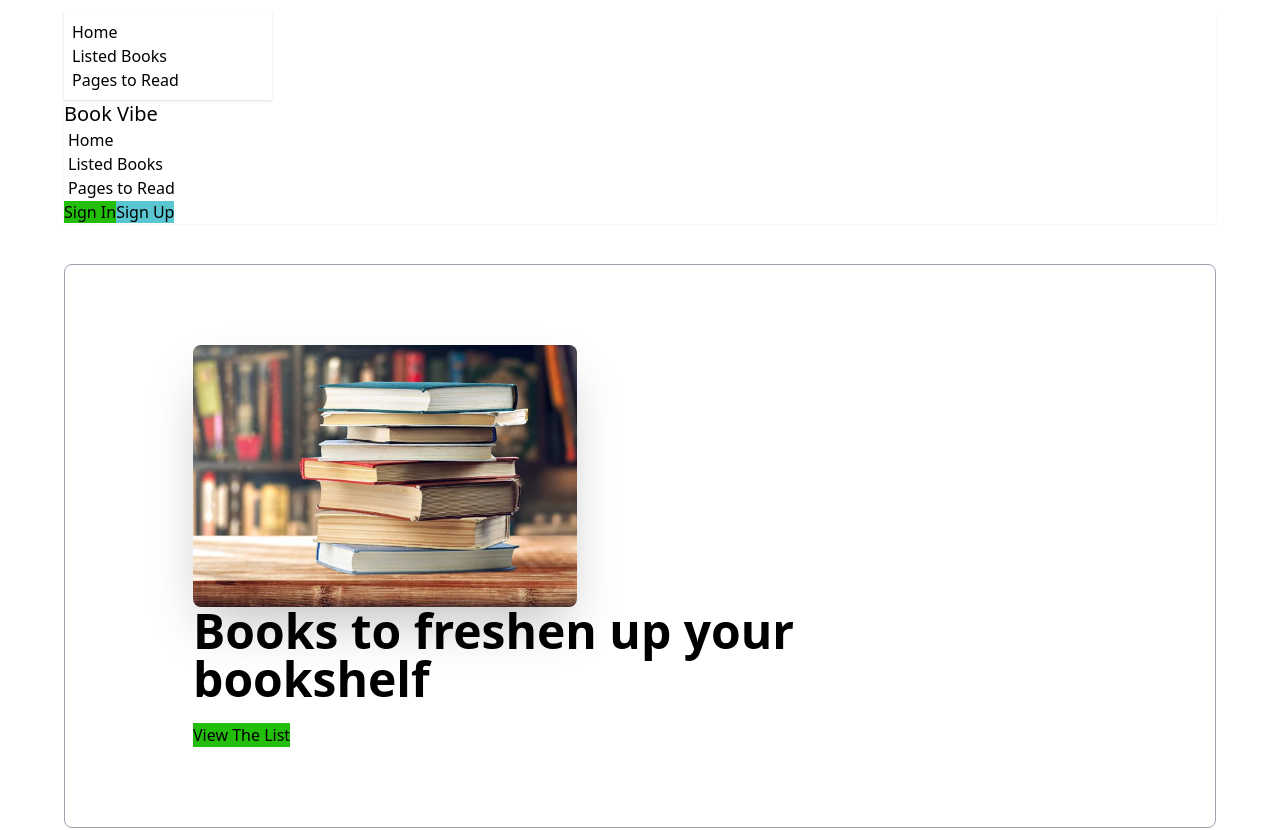
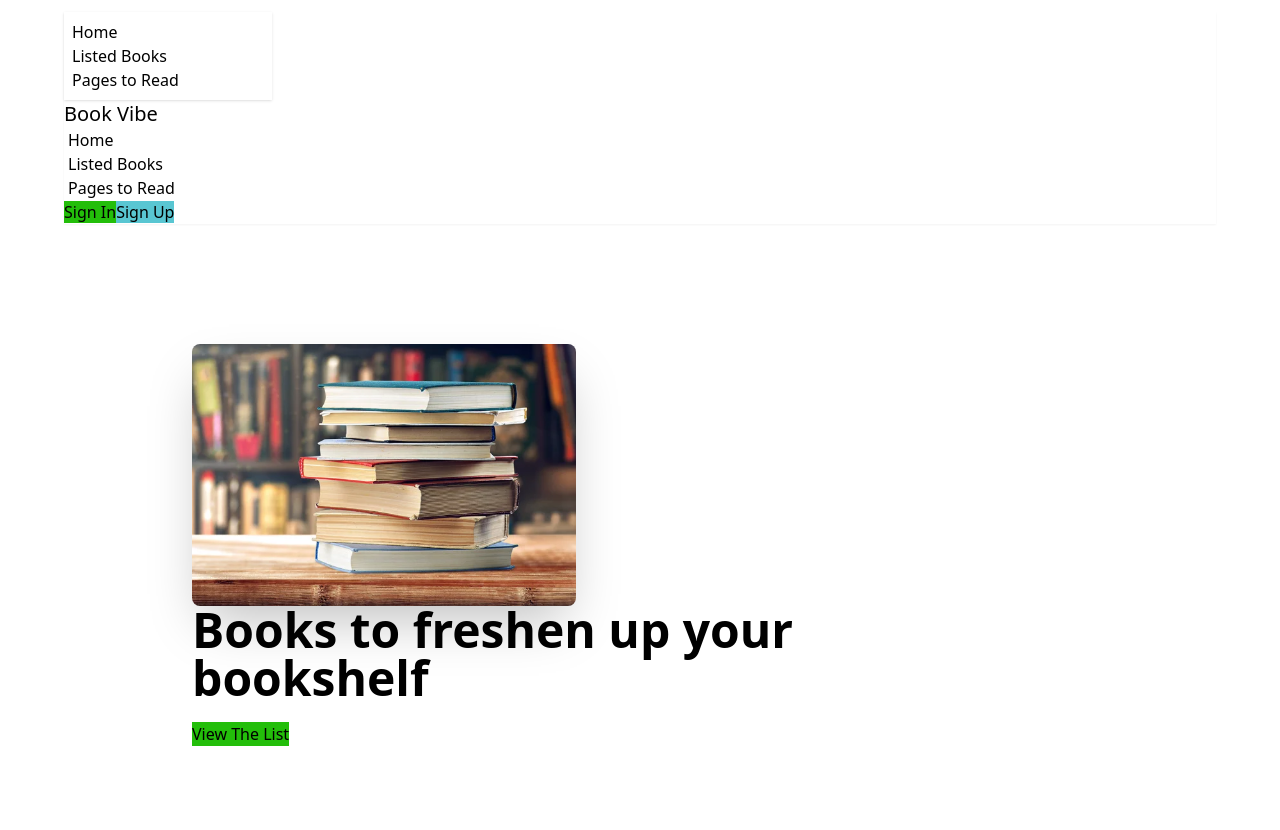
Before and after one commit to almamuntmn/boipoka-website, a React (Vite) app: page / in a window 1280 px wide. Shown: the top 830 px of the page. Built offline with nearby package versions, Linux system fonts and the light colour scheme.

Commit message:
banner edit

```diff
--- a/src/Component/Banner/Banner.jsx
+++ b/src/Component/Banner/Banner.jsx
@@ -2,14 +2,16 @@ import Bookimg from '../../assets/books.jpg'
 
 const Banner = () => {
     return (
-        <div className="hero bg-base-200 min-h-96 border border-gray-400 rounded-lg my-10">
-            <div className="hero-content flex-col lg:flex-row-reverse py-20 px-32">
+        <div className="hero bg-base-200 min-h-96 my-10">
+            <div className="hero-content flex-col lg:flex-row-reverse py-10 px-5 md:py-16 md:px-12 lg:py-20 lg:px-32">
                 <img
                     src={Bookimg}
-                    className="max-w-sm rounded-lg shadow-2xl"
+                    className="w-full max-w-xs md:max-w-sm rounded-lg shadow-2xl"
                 />
-                <div className='lg:mr-20'>
-                    <h1 className="text-5xl font-bold mb-5">Books to freshen up your bookshelf</h1>
+                <div className="mt-6 md:mt-0 lg:mr-20 text-center md:text-left">
+                    <h1 className="text-2xl md:text-4xl lg:text-5xl font-bold mb-5">
+                        Books to freshen up your bookshelf
+                    </h1>
                     <button className="btn bg-[#23BE0A]">View The List</button>
                 </div>
             </div>
```
